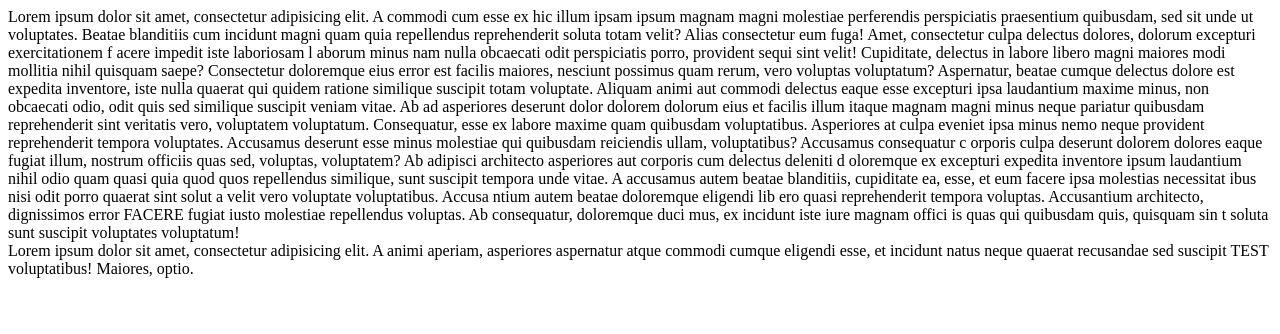
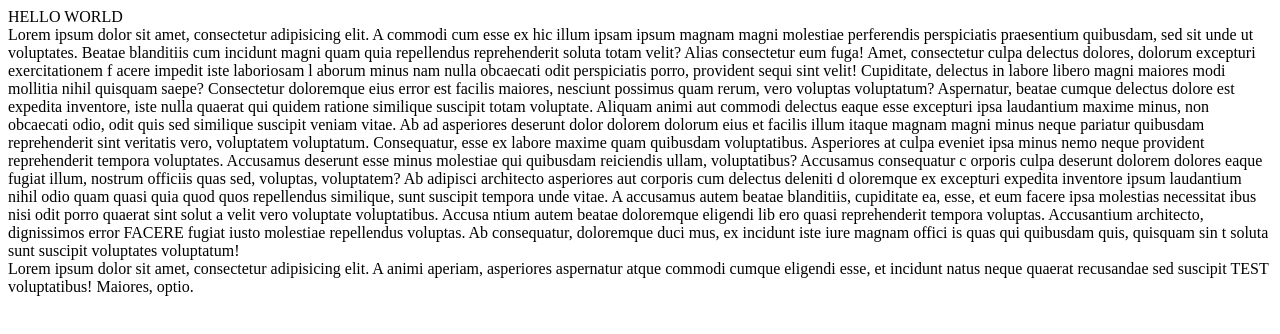
Before and after one commit to banduraweb/git, a plain HTML site: page index.html in a window 1280 px wide. Drawn offline with Linux system fonts and the light colour scheme.

Commit message:
some changes 2

```diff
--- a/index.html
+++ b/index.html
@@ -5,6 +5,7 @@
     <title>Title</title>
 </head>
 <body>
+<span>HELLO WORLD</span>
 <div>
     Lorem ipsum dolor sit amet,
     consectetur adipisicing elit.
```
